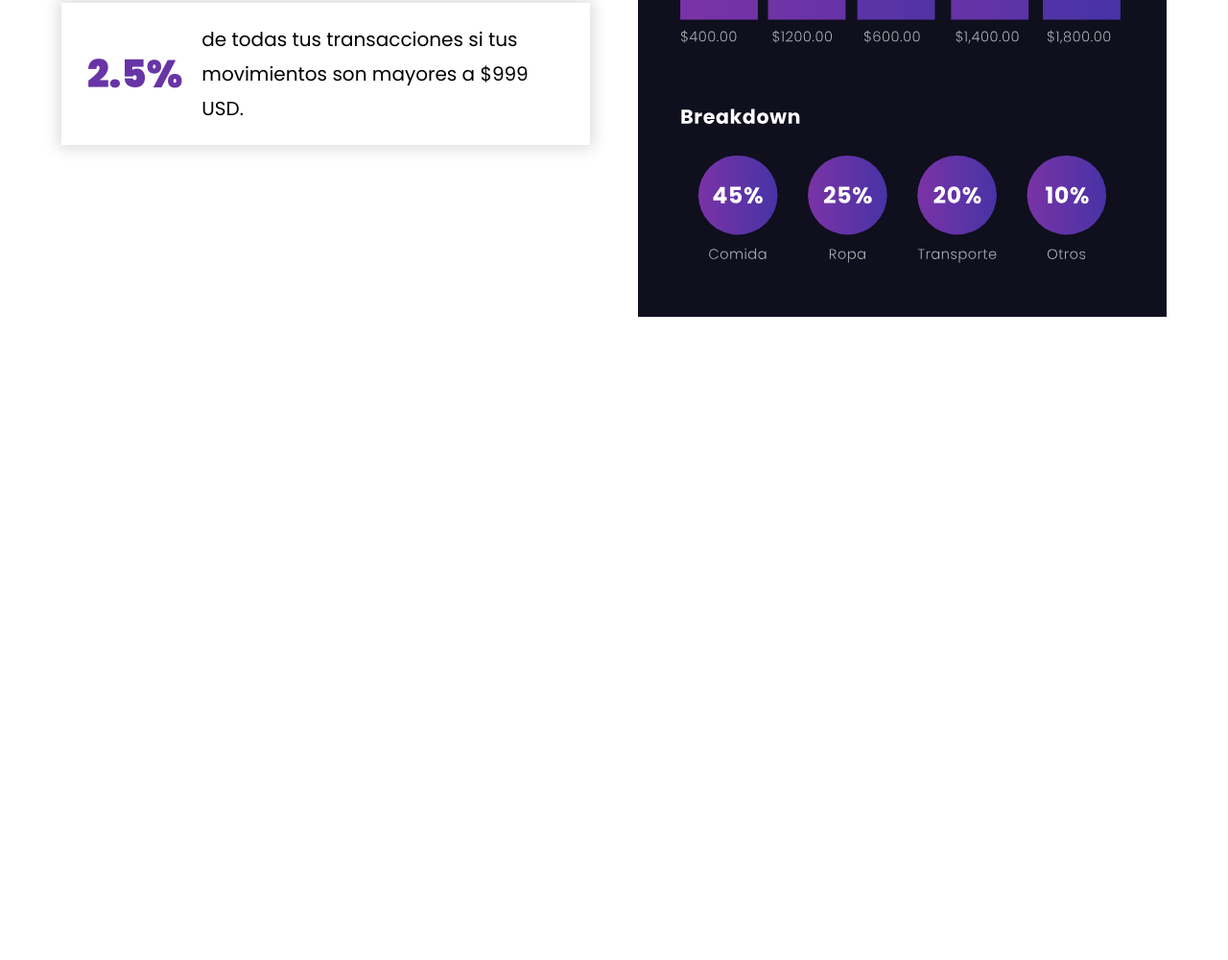
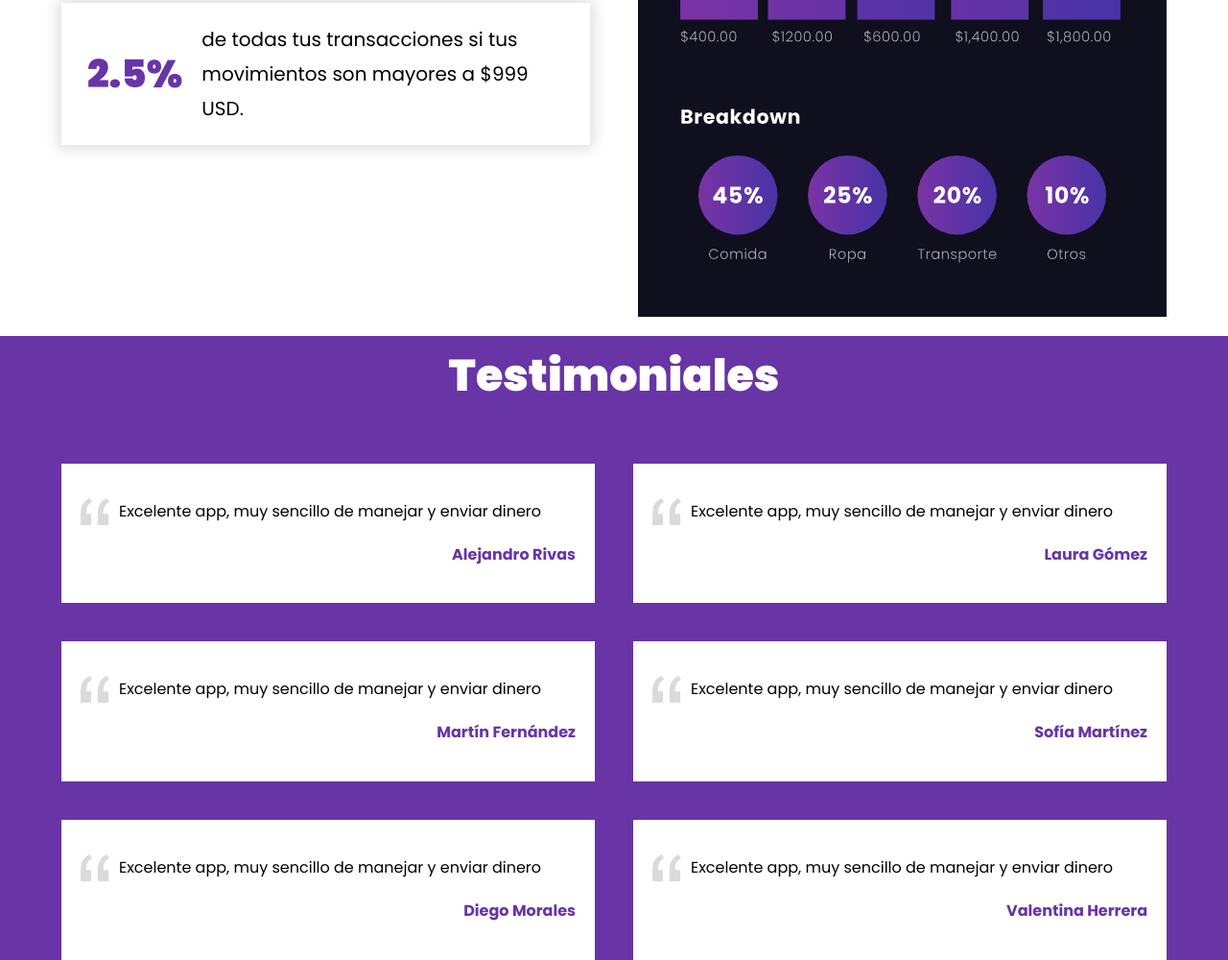
Before and after one commit to MarTofuz/Nucleus, a plain HTML site: page index.html in a window 1280 px wide. Shown: the part 3774-4774 px from the top of the page at 96% size. Before the commit the page ends 4104 px from the top, so only its background shows below. Drawn offline with Linux system fonts and the light colour scheme.

Commit message:
seccion testimoniales

```diff
--- a/css/styles.css
+++ b/css/styles.css
@@ -317,3 +317,46 @@ img {
         text-align: left;
     }
 }
+.testimoniales{
+    background-color: var(--primario);
+}
+.testimoniales__heading{
+    color: var(--blanco);
+}
+.testimoniales__grid{
+    display: grid;
+    grid-template-columns: 1fr;
+    gap: 4rem;
+}
+@media (min-width: 768px){
+    .testimoniales__grid{
+        grid-template-columns: repeat(2, 1fr);
+    }
+}
+.testimonial{
+    box-shadow: 0px 0px 15px 3px 3px rgb(0 0 0 / .15);
+    background-color: var(--blanco);
+    padding: 2rem;
+    position: relative;
+}
+.testimonial__texto{
+    padding-left: 4rem;
+
+}
+.testimonial__texto::before{
+    content: '';
+    background-image: url(../img/comilla.png);
+    background-size: 3rem;
+    background-repeat: no-repeat;
+    background-position: center;
+    width: 3rem;
+    height: 3rem;
+    position: absolute;
+    top: 3.5rem;
+    left: 2rem;
+}
+.testimonial__autor{
+    color: var(--primario);
+    font-weight: 700;
+    text-align: right;
+}
--- a/index.html
+++ b/index.html
@@ -120,6 +120,37 @@
             </div>
         </div>
     </section>
+    <section class="testimoniales">
+        <div class="testimoniales__contenedor">
+            <h2 class="testimoniales__heading">Testimoniales</h2>
+            <div class="testimoniales__grid">
+                <div class="testimonial">
+                    <p class="testimonial__texto">Excelente app, muy sencillo de manejar y enviar dinero</p>
+                    <p class="testimonial__autor">Alejandro Rivas</p>
+                </div>
+                <div class="testimonial">
+                    <p class="testimonial__texto">Excelente app, muy sencillo de manejar y enviar dinero</p>
+                    <p class="testimonial__autor">Laura Gómez</p>
+                </div>
+                <div class="testimonial">
+                    <p class="testimonial__texto">Excelente app, muy sencillo de manejar y enviar dinero</p>
+                    <p class="testimonial__autor">Martín Fernández</p>
+                </div>
+                <div class="testimonial">
+                    <p class="testimonial__texto">Excelente app, muy sencillo de manejar y enviar dinero</p>
+                    <p class="testimonial__autor">Sofía Martínez</p>
+                </div>
+                <div class="testimonial">
+                    <p class="testimonial__texto">Excelente app, muy sencillo de manejar y enviar dinero</p>
+                    <p class="testimonial__autor">Diego Morales</p>
+                </div>
+                <div class="testimonial">
+                    <p class="testimonial__texto">Excelente app, muy sencillo de manejar y enviar dinero</p>
+                    <p class="testimonial__autor">Valentina Herrera</p>
+                </div>
+            </div>
+        </div>
+    </section>
 
 </body>
 
```
